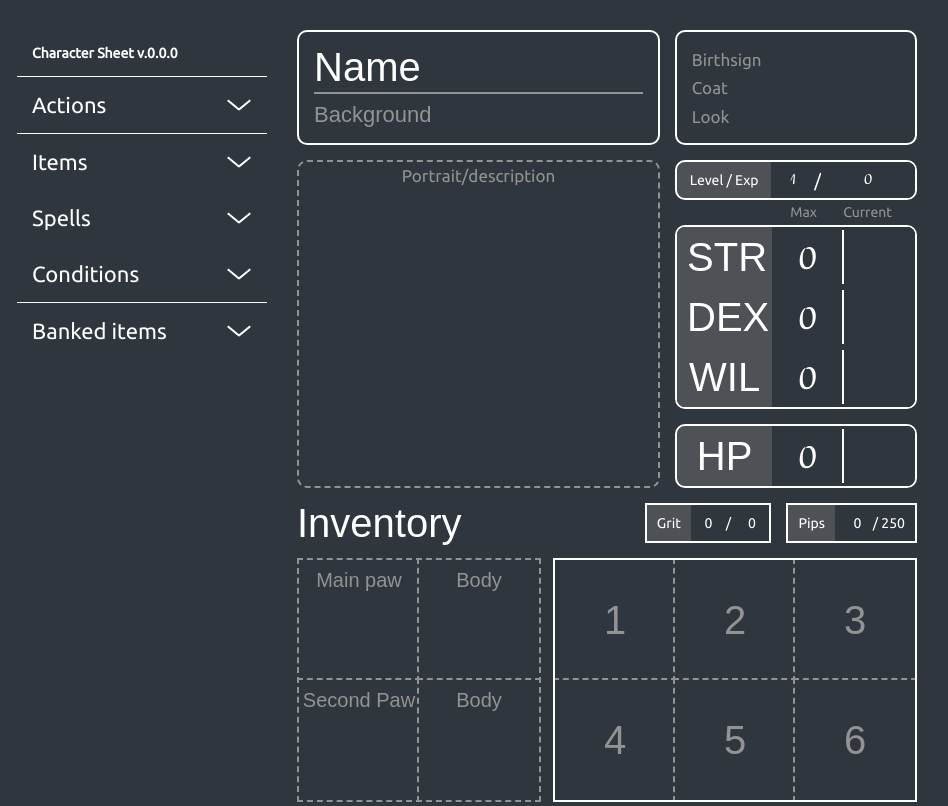
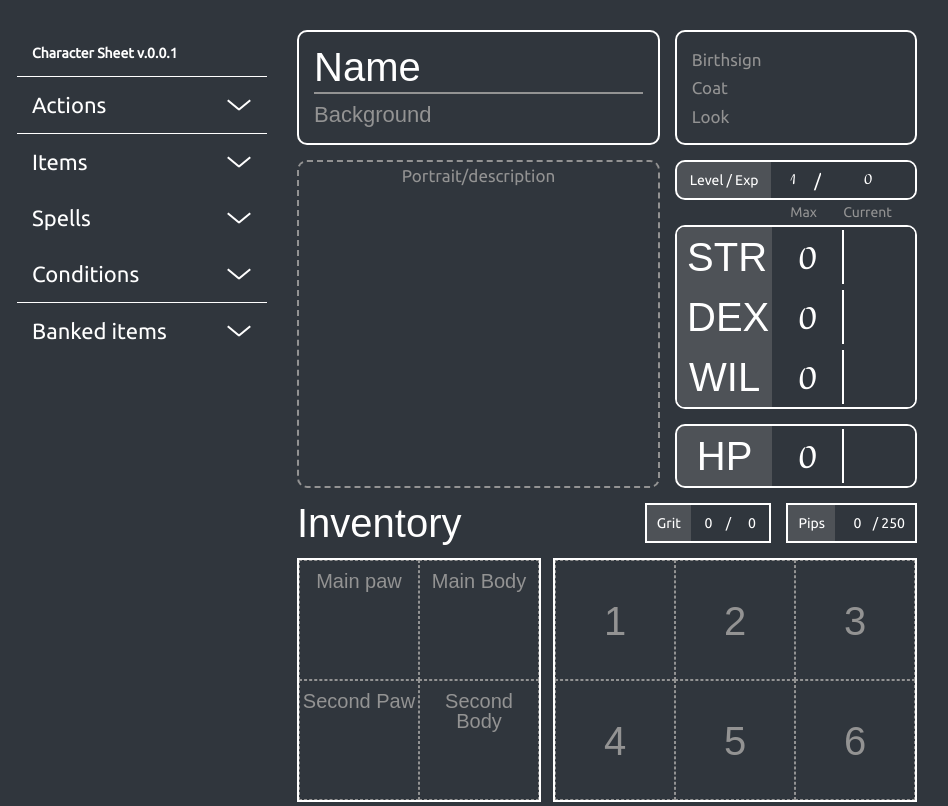
Before and after one commit to BrightsDays/mausritter-online-sheet, a Vue app: page / in a window 1280 px wide. Shown: the whole page, without its empty margins (173-1121 px from the left). Built offline with nearby package versions, Linux system fonts and the light colour scheme; a web font is replaced by a local one.

Commit message:
add body dnd

```diff
--- a/src/components/MainMenu.vue
+++ b/src/components/MainMenu.vue
@@ -1,7 +1,7 @@
 <template>
   <aside class="menu">
     <div class="menu__header menu--bordered">
-      <h1 class="menu__heading">Character Sheet v.0.0.0</h1>
+      <h1 class="menu__heading">Character Sheet v.0.0.1</h1>
      <!-- <button
          class="menu__toggle"
          @click="changeColorMode()"
--- a/src/components/menu/items.vue
+++ b/src/components/menu/items.vue
@@ -19,12 +19,8 @@
 </template>
 
 <script setup lang="ts">
-import { useStore } from 'vuex'
 import itemsData from '../../data/itemsList.json'
-// import UiItemCheckbox from '../ui/UiItemCheckboxes.vue'
 import { Item } from '../../types'
-
-const store = useStore()
 
 const itemsList: Item[] = []
 Object.values(itemsData).forEach(item => itemsList.push(item))
@@ -48,8 +44,8 @@ const onDragging = (event: DragEvent) => {
     flex-direction: column;
     justify-content: space-between;
     align-items: flex-start;
-    width: 124px;
-    height: 124px;
+    width: 121px;
+    height: 121px;
     padding: 5px;
     border: 1px solid var(--main);
     color: var(--main);
--- a/src/components/sheet/Inventory.vue
+++ b/src/components/sheet/Inventory.vue
@@ -1,8 +1,25 @@
 <template>
   <div class="inventory">
     <div class="body-items">
-      <div class="body-items__item" v-for="item in bodyBack" :key="item">
-        <span class="body-items__name">{{ item.name }}</span>
+      <div
+        class="body-items__item"
+        v-for="item in bodyBack"
+        :key="item.name"
+        :id="item.name.toString()"
+        @drop="event => drop(event, 'bodyBack')"
+        @dragover="allowDrop">
+        <span v-if="!item.item" class="body-items__name">{{ item.name }}</span>
+        <div
+          v-else
+          class="pack-items__item items__item"
+          >
+          <span class="items__title">{{ findItem(item.item)?.title }}</span>
+          <div class="items__status">
+            <ui-item-checkbox />
+            <span v-if="findItem(item.item)?.stat" class="items__stat">{{ findItem(item.item)?.stat }}</span>
+          </div>
+          <span class="items__type">{{ findItem(item.item)?.type }}</span>
+        </div>
       </div>
     </div>
     <div class="pack-items">
@@ -11,7 +28,7 @@
         v-for="item in packBack"
         :key="item.name"
         :id="item.name.toString()"
-        @drop="drop"
+        @drop="event => drop(event, 'packBack')"
         @dragover="allowDrop"
         >
         <span v-if="!item.item" class="pack-items__name">{{ item.name }}</span>
@@ -59,12 +76,12 @@ const findItem = (title: string): Item | null => {
   return findedItem[0] ? findedItem[0] : null
 }
 
-const bodyBack = store.bodyBack
+const bodyBack = computed(() => store.bodyBack)
 const packBack = computed(() => store.packBack)
 
 const allowDrop = (event: DragEvent) => event.preventDefault()
 
-const drop = (event: DragEvent) => {
+const drop = (event: DragEvent, type: string) => {
   event.preventDefault()
 
   let data = event.dataTransfer
@@ -72,18 +89,25 @@ const drop = (event: DragEvent) => {
     : null
 
   if (data && event.target?.id) {
-    const updatedPack = {
-      ...packBack.value,
-      [event.target.id]: {
-        name: event.target.id,
-        item: data
-      }
+    if (type === 'bodyBack') {
+      store.updateItems('bodyBack', {
+        ...bodyBack.value,
+        [event.target.id]: {
+          name: event.target.id,
+          item: data
+        }
+      })
     }
 
-    store.updateItems(
-      'packBack',
-      updatedPack
-    )
+    if (type === 'packBack') {
+      store.updateItems('packBack', {
+        ...packBack.value,
+        [event.target.id]: {
+          name: event.target.id,
+          item: data
+        }
+      })
+    }
   }
 }
 </script>
@@ -99,12 +123,11 @@ const drop = (event: DragEvent) => {
   position: relative;
   grid-template-columns: 120px 120px;
   grid-template-rows: 120px 120px;
-  border: 2px dashed var(--second);
+  border: 2px solid var(--main);
   overflow: hidden;
 
   &__item {
-    border: 2px dashed var(--second);
-    margin: -2px;
+    border: 1px dashed var(--second);
   }
 
   &__name {
@@ -143,8 +166,7 @@ const drop = (event: DragEvent) => {
   }
 
   &__back {
-    border: 2px dashed var(--second);
-    margin: -2px;
+    border: 1px dashed var(--second);
   }
 
   &__name {
--- a/src/components/ui/UiItemCheckboxes.vue
+++ b/src/components/ui/UiItemCheckboxes.vue
@@ -35,7 +35,7 @@ const useItem = (index: number) => points[index].isUsed.value = ! points[index].
 .points {
   display: flex;
   flex-direction: row;
-  gap: 5px;
+  gap: 3px;
 
   &__item {
     display: block;
--- a/src/store/pin.ts
+++ b/src/store/pin.ts
@@ -14,20 +14,20 @@ export const useStore = defineStore('pin',{
     pips: 0,
     grit: 0,
     bodyBack: {
-        1: {
+        'Main paw': {
           name: 'Main paw',
           item: null
         },
-        2: {
-          name: 'Body',
+        'Main Body': {
+          name: 'Main Body',
           item: null
         },
-        3: {
+        'Second Paw': {
           name: 'Second Paw',
           item: null
         },
-        4: {
-          name: 'Body',
+        'Second Body': {
+          name: 'Second Body',
           item: null
         }
     },
```
